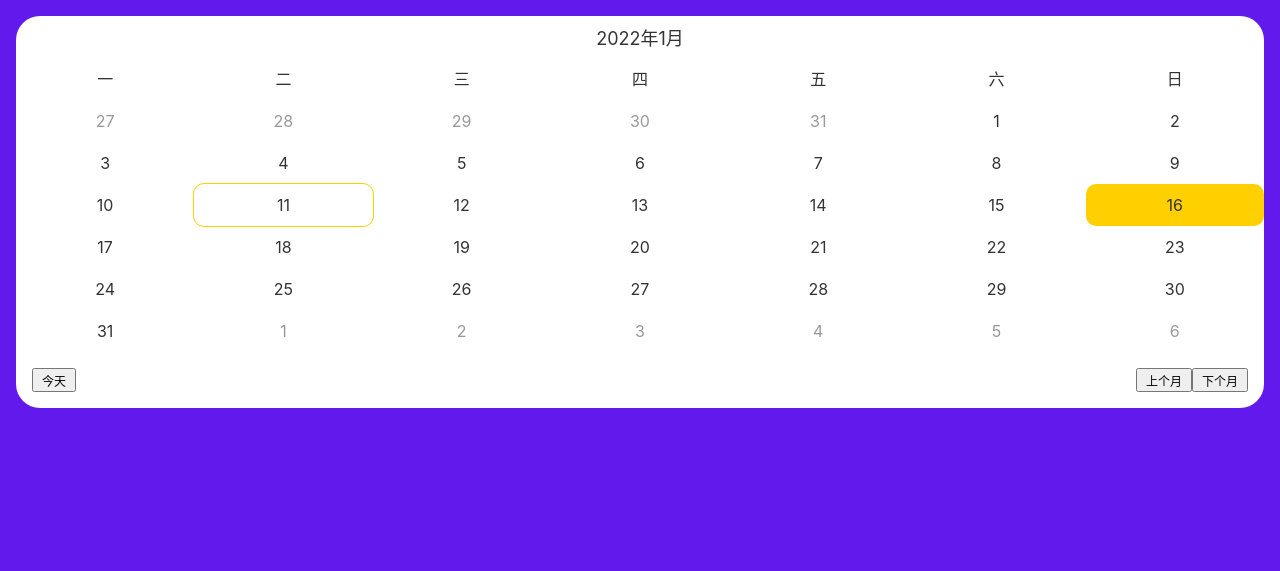
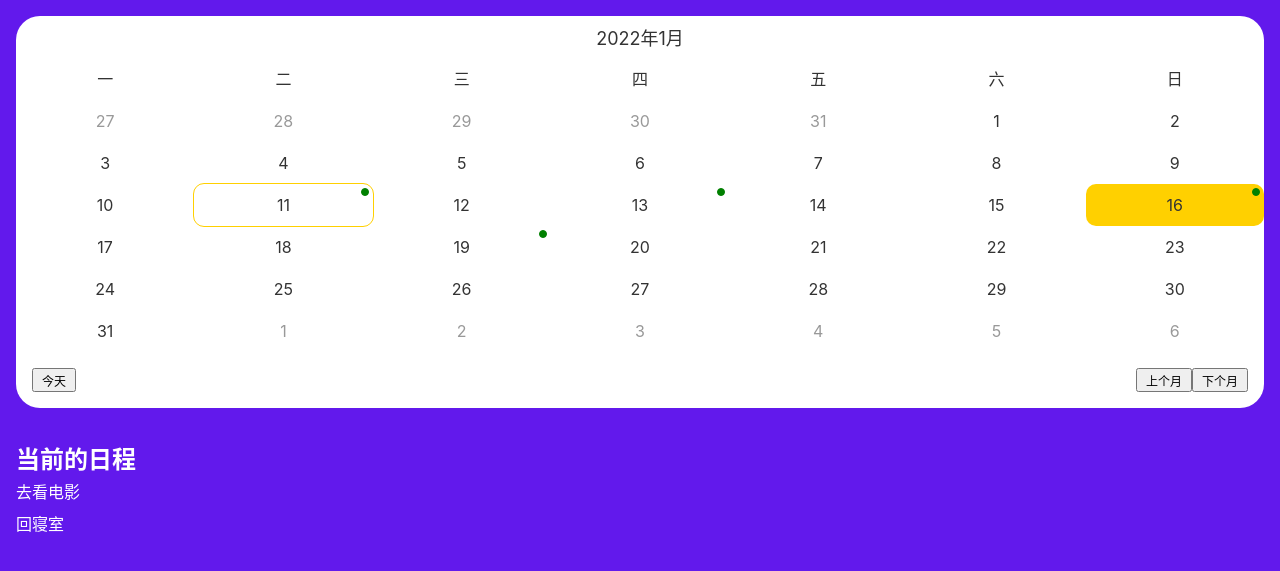
Before and after one commit to mistergrab/Calendar, a plain HTML site: page index.html in a window 1280 px wide. Both pictures are taken after a click on the item "11". Shown: the part 73-644 px from the top of the page. Drawn offline with Linux system fonts and the light colour scheme.

Commit message:
添加日程

```diff
--- a/index.html
+++ b/index.html
@@ -1,5 +1,6 @@
 <!DOCTYPE html>
 <html lang="en">
+
 <head>
     <meta charset="UTF-8">
     <meta http-equiv="X-UA-Compatible" content="IE=edge">
@@ -9,6 +10,7 @@
     <link rel="stylesheet" href="./global.css">
     <link rel="stylesheet" href="./pages/index.css">
 </head>
+
 <body>
     <header class="siteHeader">
         <h1>我的日历</h1>
@@ -38,6 +40,14 @@
             </div>
         </div>
     </div>
+    <div class="events-wapper">
+        <h2>当前的日程</h2>
+        <div class="events" id="events"></div>
+    </div>
+    <script type>
+        window.data ={ '2022-1-16':["去看电影","回寝室"], '2022-1-11':["去看电影","回寝室"], '2022-1-19':["去看电影","回寝室"], '2022-1-13':["去看电影","回寝室"], }
+    </script>
     <script src="./main.js"></script>
 </body>
+
 </html>
--- a/main.js
+++ b/main.js
@@ -67,10 +67,29 @@ function render(time) {
                 if (selectedLi) { selectedLi.classList.remove('calendar-days-selected') }
                 li.classList.add("calendar-days-selected")
                 selectedLi = li
+                if (events) {
+                    const fragment = document.createDocumentFragment()
+                    events.map(event => {
+                        const div = document.createElement('div')
+                        div.classList.add('events-item')
+                        div.textContent = event
+                        fragment.append(div)
+                    })
+                    g('#events').innerHTML = ""
+                    g('#events').append(fragment)
+                } else {
+                    g('#events').innerHTML = "<div>无</div>"
+
+                }
+            }
+            const key = `${year}-${month}-${i}`
+            const events = window.data[key]
+            if (events) {
+                li.classList.add('calendar-days-hasEvents')
             }
             days.append(li)
+
             n += 1
-
         }
         let i = 月末星期几 + 1
         for (let j = 0; j < 42 - n; j++) {
--- a/pages/index.css
+++ b/pages/index.css
@@ -48,6 +48,7 @@
         text-align: center;
         height: 42px;
         line-height: 42px;
+        position: relative;
     }
 
     .calendar-days-today {
@@ -62,6 +63,18 @@
 
     .calendar-days>li.calendar-days-disabled {
         color: #999;
+    }
+
+    .calendar-days>li.calendar-days-hasEvents::after {
+        content: '';
+        border: 1px solid green;
+        position: absolute;
+        top: 4px;
+        right: 4px;
+        width: 8px;
+        height: 8px;
+        background: green;
+        border-radius: 4px;
     }
 
     .calendar-actions {
@@ -86,3 +99,12 @@
 
     .calendar-actions-right>button {}
     /* end */
+    /* events*/
+
+    .events-wapper {
+        padding: 16px;
+    }
+
+    .events-item {
+        padding: 4px 0;
+    }
```
